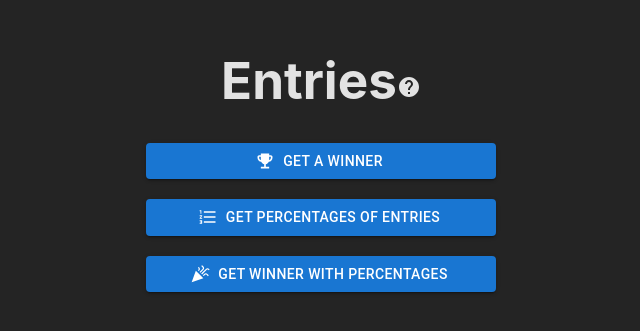
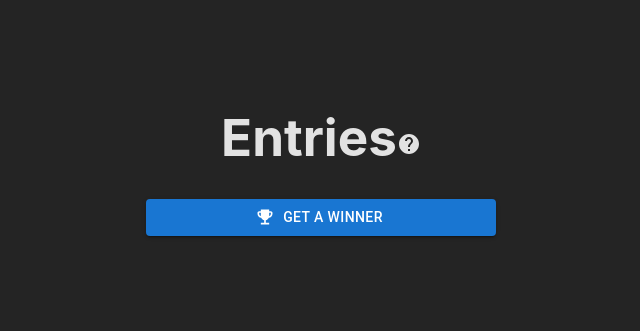
Before and after one commit to Kelson-Gardner/Entries, a React (Vite) app: page / in a window 1280 px wide. Shown: the part 235-566 px from the top of the page, without its empty margins (319-959 px from the left). Built offline with nearby package versions, Linux system fonts and the light colour scheme.

Commit message:
Simplified UI to just one button and changed the tool tip to be more specific

```diff
--- a/src/App.jsx
+++ b/src/App.jsx
@@ -1,6 +1,6 @@
-import { useState } from 'react'
-import './App.css'
-import { Button } from '@mui/material'
+import { useState } from 'react';
+import './App.css';
+import { Button } from '@mui/material';
 import VisuallyHiddenInput from './components/VisuallyHiddenInput';
 import HelpIcon from '@mui/icons-material/Help';
 import Tooltip from '@mui/material/Tooltip';
@@ -14,7 +14,7 @@ function App() {
   const [winner, setWinner] = useState("");
   const [entryPool, setEntryPool] = useState([]);
   const [error, setError] = useState("");
-  const [percentages, setPercentages] = useState([])
+  const [percentages, setPercentages] = useState([]);
 
   function selectWinner(event){
     readFile(event, pickRandomEntry);
@@ -27,9 +27,6 @@ function App() {
     });
   }
 
-  function getPercentages(event){
-    readFile(event, calculatePercentages);
-  }
 
   function getPercentagesAndWinner(event){
     readFile(event, pickRandomEntry);
@@ -49,10 +46,10 @@ function App() {
 
   function calculatePercentages(entries){
     const totalEntries = getTotalEntries(entries);
-    let entryPercentages = []
+    let entryPercentages = [];
     for(let entry of entries){
       let winPercentage = (entry.Entries / totalEntries) * 100;
-      let newEntry = {name: entry.Name, percentage: winPercentage.toFixed(2)}
+      let newEntry = {name: entry.Name, percentage: winPercentage.toFixed(2)};
       entryPercentages.push(newEntry);
     }
     setPercentages(entryPercentages.sort((a, b) => b.percentage - a.percentage));
@@ -128,7 +125,7 @@ function App() {
     <>
       <h1>
         Entries
-      <Tooltip title="The CSV should be formatted as follows ['name','entries']" arrow>
+      <Tooltip title="The CSV should be formatted as follows ['name',' # of entries']" arrow>
          <HelpIcon id="help-icon"></HelpIcon>
          </Tooltip>
       </h1>
@@ -142,32 +139,6 @@ function App() {
             startIcon={<EmojiEventsIcon />}
             className="button">
           Get A Winner
-         <VisuallyHiddenInput funct={selectWinner}/>
-         </Button>
-      </div>
-      <div className="button-container">
-      <Button
-            sx={{ minWidth: 350 }}
-            component="label"
-            role={undefined}
-            variant="contained"
-            tabIndex={-1}
-            startIcon={<FormatListNumberedIcon />}
-            className="button">
-          Get Percentages Of Entries
-         <VisuallyHiddenInput funct={getPercentages}/>
-         </Button>
-      </div>
-      <div className="button-container">
-      <Button
-            sx={{ minWidth: 350 }}
-            variant="contained"
-            component="label"
-            role={undefined}
-            tabIndex={-1}
-            startIcon={<CelebrationIcon />}
-            className="button">
-          Get Winner With Percentages
          <VisuallyHiddenInput funct={getPercentagesAndWinner}/>
          </Button>
       </div>
@@ -188,22 +159,6 @@ function App() {
         </ul>
         </>
       )}
-      {winner && !percentages && (
-        <>
-        <p>The Winner is {winner}!!</p>
-        <Button
-        onClick={selectWinner}
-        >Generatre New Winner</Button>
-        </>
-      )}
-      {percentages && !winner && (
-        <>
-        <ul>{percentages.map((item, index) => (
-            <li key={index}>{item.name}: {item.percentage}%</li>
-        ))}
-        </ul>
-        </>
-      )}
     </>
   )
 }
```
